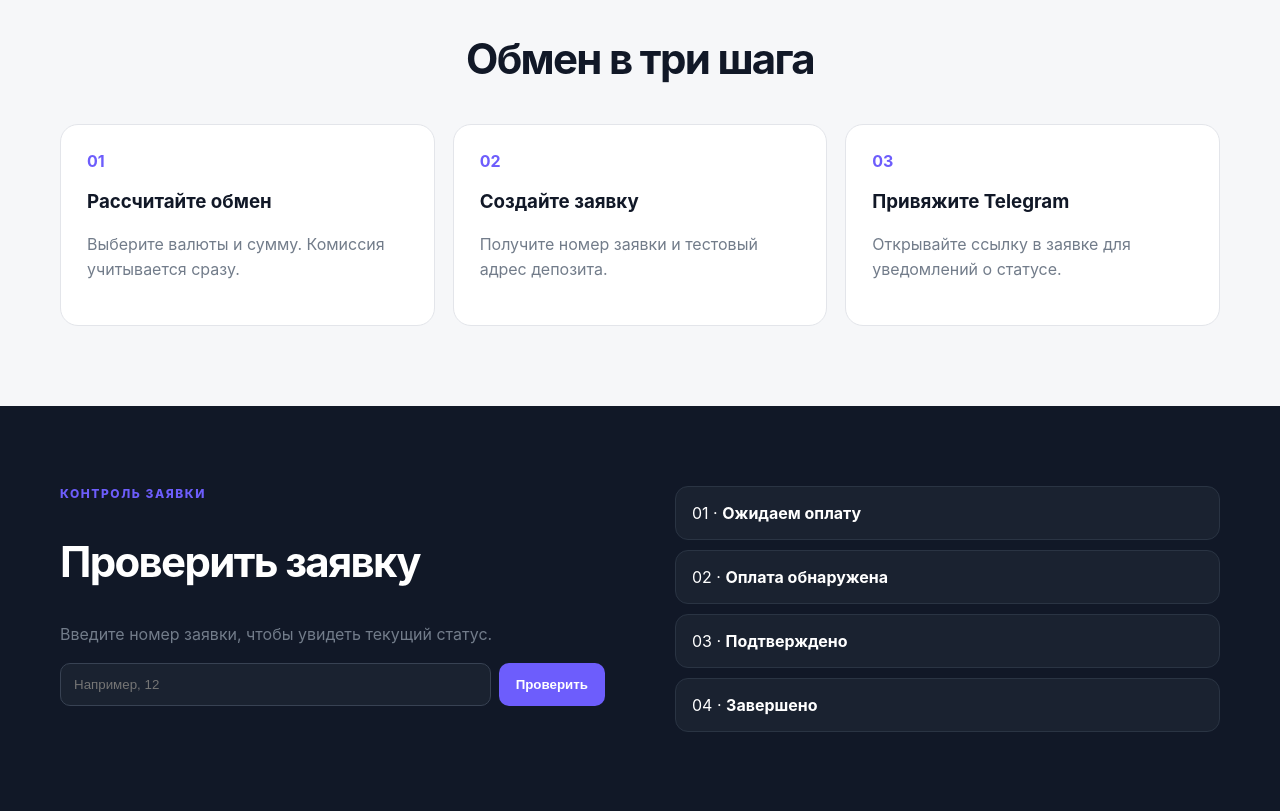
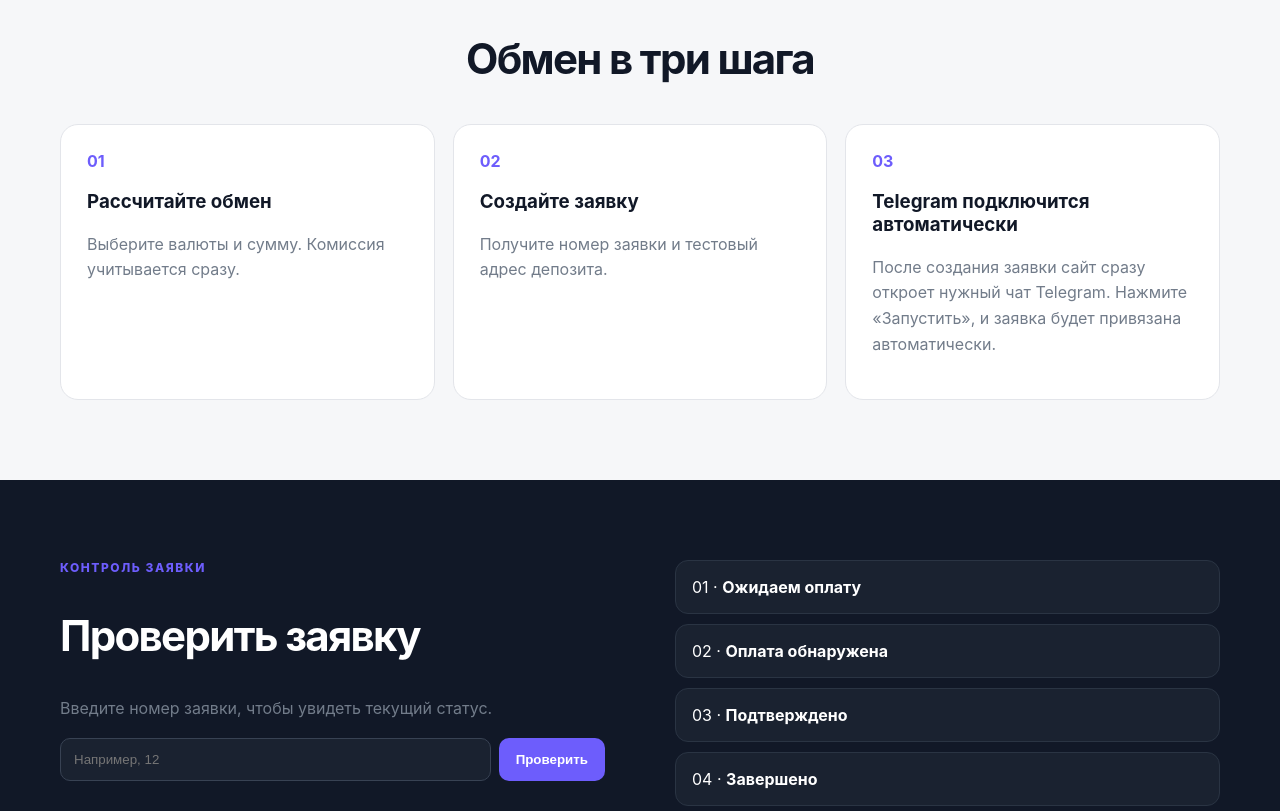
Before and after one commit to privetandrei7/crypto_exchange, a FastAPI app: page / in a window 1280 px wide. Shown: the part 1014-1825 px from the top of the page. Run offline with FastAPI, Linux system fonts and the light colour scheme; data comes from the database, SQL or seed files in the repository; parts of the project's set-up code (start-up, migrations or seed data) failed here and were passed over.

Commit message:
Обновить сценарий привязки заявки к Telegram

```diff
--- a/templates/index.html
+++ b/templates/index.html
@@ -3,7 +3,7 @@
 <main><section class="hero"><div class="hero-grid"><div><div class="eyebrow">● БЫСТРЫЙ ОБМЕН 24/7</div><h1>Обменивайте криптовалюту <em>просто и понятно</em></h1><p>Рассчитайте обмен, создайте заявку и следите за её статусом онлайн.</p><div class="chips"><span>✓ Прозрачный курс</span><span>✓ Комиссия заранее</span><span>✓ Telegram-уведомления</span></div></div>
 <div class="card" id="exchange"><div class="cardhead"><div><small>ОБМЕН КРИПТОВАЛЮТЫ</small><h2>Создать заявку</h2></div><i>● Онлайн</i></div><label>Отдаёте</label><div class="amount"><input id="amount" type="number" min="0" step="any" value="500"><select id="sell"><option>USDT</option><option>BTC</option><option>ETH</option><option>USDC</option><option>EUR</option><option>RUB</option></select></div><button id="swap" class="swap">↕</button><label>Получаете</label><div class="amount"><input id="result" readonly><select id="buy"><option>BTC</option><option>ETH</option><option>USDT</option><option>USDC</option><option>EUR</option><option>RUB</option></select></div><div class="quote"><div><span>Курс</span><b id="rate">—</b></div><div><span>Комиссия</span><b id="fee">—</b></div><div><span>К получению</span><b id="receive">—</b></div></div><button id="create" class="primary">Создать заявку →</button><p class="demo">Демо-режим: реальные blockchain-переводы отключены.</p></div></div></section>
 <section class="stats"><div class="statsgrid"><div><b>6</b><span>валют доступно</span></div><div><b>24/7</b><span>приём заявок</span></div><div><b id="statfee">—</b><span>комиссия</span></div><div><b>Telegram</b><span>уведомления</span></div></div></section>
-<section class="section" id="how"><div class="center"><div class="eyebrow">КАК ЭТО РАБОТАЕТ</div><h2>Обмен в три шага</h2></div><div class="steps"><article><b>01</b><h3>Рассчитайте обмен</h3><p>Выберите валюты и сумму. Комиссия учитывается сразу.</p></article><article><b>02</b><h3>Создайте заявку</h3><p>Получите номер заявки и тестовый адрес депозита.</p></article><article><b>03</b><h3>Привяжите Telegram</h3><p>Открывайте ссылку в заявке для уведомлений о статусе.</p></article></div></section>
+<section class="section" id="how"><div class="center"><div class="eyebrow">КАК ЭТО РАБОТАЕТ</div><h2>Обмен в три шага</h2></div><div class="steps"><article><b>01</b><h3>Рассчитайте обмен</h3><p>Выберите валюты и сумму. Комиссия учитывается сразу.</p></article><article><b>02</b><h3>Создайте заявку</h3><p>Получите номер заявки и тестовый адрес депозита.</p></article><article><b>03</b><h3>Telegram подключится автоматически</h3><p>После создания заявки сайт сразу откроет нужный чат Telegram. Нажмите «Запустить», и заявка будет привязана автоматически.</p></article></div></section>
 <section class="dark" id="track"><div class="two"><div><div class="eyebrow">КОНТРОЛЬ ЗАЯВКИ</div><h2>Проверить заявку</h2><p>Введите номер заявки, чтобы увидеть текущий статус.</p><div class="track"><input id="orderId" placeholder="Например, 12"><button id="find">Проверить</button></div><div id="orderBox"></div></div><div class="statuses"><div>01 · <b>Ожидаем оплату</b></div><div>02 · <b>Оплата обнаружена</b></div><div>03 · <b>Подтверждено</b></div><div>04 · <b>Завершено</b></div></div></div></section>
 <section class="section faq" id="faq"><div class="center"><div class="eyebrow">ЧАСТЫЕ ВОПРОСЫ</div><h2>FAQ</h2></div><details><summary>Какие валюты доступны?</summary><p>BTC, ETH, USDT, USDC, EUR и RUB.</p></details><details><summary>Какая комиссия?</summary><p>Текущая комиссия загружается из настроек backend и показывается до создания заявки.</p></details><details><summary>Это реальные переводы?</summary><p>Нет. Это демонстрационная система, реальные blockchain-платежи не подключены.</p></details></section>
 <section class="cta"><div><div class="eyebrow">НУЖНА ПОМОЩЬ?</div><h2>Поддержка в Telegram</h2></div><a href="https://t.me/kupiusdtbot" target="_blank">Открыть Telegram →</a></section></main><footer>© 2026 Crypto Exchange <span>Демо-сервис</span></footer><div id="toast"></div><script src="/static/site.js"></script></body></html>
```
